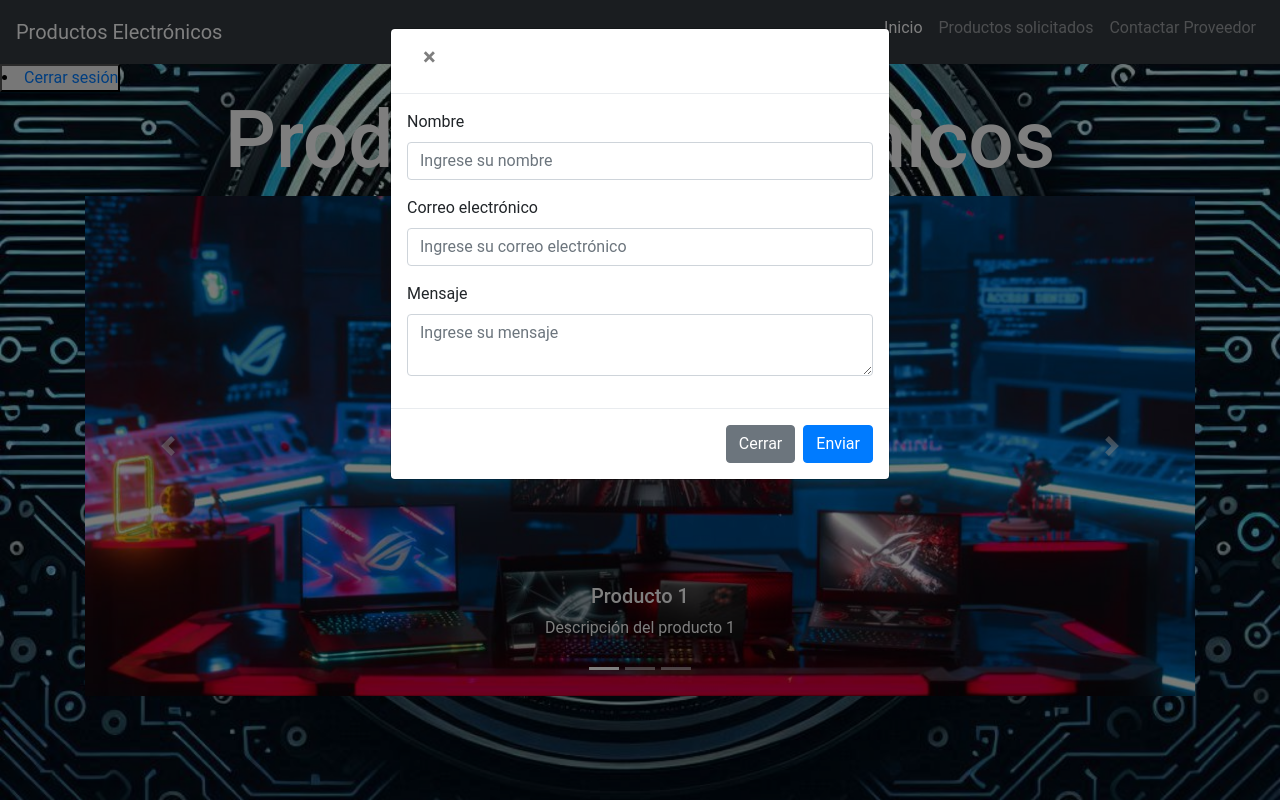
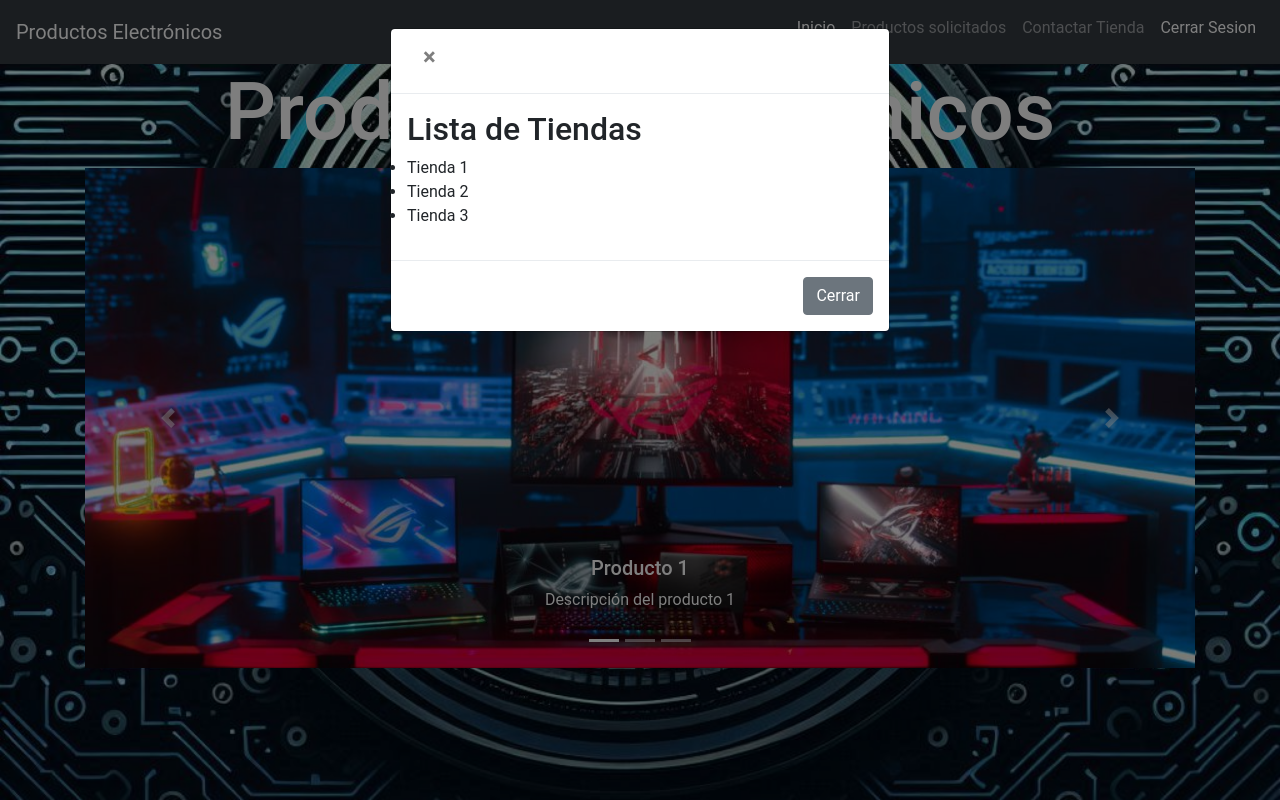
Before and after one commit to Mamorenobob/TecnoODA-2024-2875232, a PHP site: page /TecnoODA/Prueba-Proveedor1.php in a window 1280 px wide, after a click on "Contactar Tienda". Run offline with PHP 8.4, Linux system fonts and the light colour scheme; the visitor is signed in with stand-in values (Sample User, id 1); some libraries are stand-ins or nearby versions.

Commit message:
Add files via upload

```diff
--- a/View/Prueba-Proveedor1.php
+++ b/View/Prueba-Proveedor1.php
@@ -39,17 +39,19 @@
                         <a class="nav-link" href="../View/index.php">Inicio <span class="sr-only">(current)</span></a>
                     </li>
                     <li class="nav-item">
-                        <a class="nav-link" href="#">Productos solicitados</a>
+                        <a class="nav-link" id="productos-solicitados" href="#">Productos solicitados</a>
                     </li>
                     <label class="nav-item">
-                    <a class="nav-link" href="#" data-toggle="modal" data-target="#modalContacto">Contactar Proveedor</a>
+                        <a class="nav-link" href="#" id="contactar-tienda" data-toggle="modal" data-target="#modalContacto">Contactar Tienda</a>
                     </label>
+                    <li class="nav-item active">
+                        <a class="nav-link" href="../View/LoginRegister.php">Cerrar Sesion <span class="sr-only">(current)</span></a>
+                    </li>
                 </ul>
             </div>
         </nav>
     </header>
     <main>
-    <button><li><a href="../View/cerrar_sesion.php">Cerrar sesión</a></li></button>
     <div class="modal fade" id="modalContacto" tabindex="-1" role="dialog" aria-labelledby="exampleModalLabel" aria-hidden="true">
     <div class="modal-dialog" role="document">
         <div class="modal-content">
@@ -60,28 +62,18 @@
                     </button>
                 </div>
                 <div class="modal-body">
-                        <form>
-                            <div class="form-group">
-                                <label for="nombre">Nombre</label>
-                                <input type="text" class="form-control" id="nombre" placeholder="Ingrese su nombre">
-                            </div>
-                            <div class="form-group">
-                                <label for="email">Correo electrónico</label>
-                                <input type="email" class="form-control" id="email" placeholder="Ingrese su correo electrónico">
-                            </div>
-                            <div class="form-group">
-                                <label for="mensaje">Mensaje</label>
-                                <textarea class="form-control" id="mensaje" placeholder="Ingrese su mensaje"></textarea>
-                            </div>
-                        </form>
+                    <h2>Lista de Tiendas</h2>
+                    <ul id="lista-tiendas"></ul>
+                    <div id="informacion-tienda"></div>
                 </div>
                 <div class="modal-footer">
                     <button type="button" class="btn btn-secondary" data-dismiss="modal">Cerrar</button>
-                        <button type="button" class="btn btn-primary">Enviar</button>
                 </div>
             </div>
         </div>
     </div>
+</div>
+
         <div class="container">
             <div class="row">
                 <div class="col-md-12 text-center">
@@ -128,3 +120,78 @@
                             <span class="sr-only">Siguiente</span>
                         </a>
                             <span class="sr-only">Siguiente</span>
+
+                            <div id="tabla-productos" style="display: none;">
+                                <table class="table table-striped">
+                                    <thead>
+                                        <tr>
+                                            <th style="color: #FFFFFF;">Nombre</th>
+                                            <th style="color: #FFFFFF;">Cantidad</th>
+                                        </tr>
+                                    </thead>
+                                    <tbody id="tabla-body" style="color: #00698f;">
+                                    </tbody>
+                                </table>
+                            </div>
+                            <script>
+                                document.getElementById("productos-solicitados").addEventListener("click", function() {
+                                    var tabla = document.getElementById("tabla-productos");
+                                    tabla.style.display = "block";
+
+
+                                    var productos = [
+                                        { nombre: "Producto 1", cantidad: 10 },
+                                        { nombre: "Producto 2", cantidad: 20 },
+                                        { nombre: "Producto 3", cantidad: 30 }
+                                    ];
+
+                                    var tablaBody = document.getElementById("tabla-body");
+                                    tablaBody.innerHTML = "";
+
+                                    productos.forEach(function(producto) {
+                                        var row = document.createElement("tr");
+                                        var nombreCell = document.createElement("td");
+                                        var cantidadCell = document.createElement("td");
+
+
+                                        nombreCell.style.color = "#00FF00";
+                                        cantidadCell.style.color = "#00FF00";
+
+                                        nombreCell.textContent = producto.nombre;
+                                        cantidadCell.textContent = producto.cantidad;
+
+                                        row.appendChild(nombreCell);
+                                        row.appendChild(cantidadCell);
+
+                                        tablaBody.appendChild(row);
+                                    });
+                                });
+                                // Tabla de productos
+
+                                document.getElementById("contactar-tienda").addEventListener("click", function() {
+                                    var tiendas = [
+                                        { nombre: "Tienda 1", direccion: "Calle 1", telefono: "123456789", email: "tienda1@gmail.com" },
+                                        { nombre: "Tienda 2", direccion: "Calle 2", telefono: "987654321", email: "tienda2@gmail.com" },
+                                        { nombre: "Tienda 3", direccion: "Calle 3", telefono: "555555555", email: "tienda3@gmail.com" }
+                                    ];
+
+                                    var listaTiendas = document.getElementById("lista-tiendas");
+                                    listaTiendas.innerHTML = "";
+
+                                    tiendas.forEach(function(tienda) {
+                                        var item = document.createElement("li");
+                                        item.textContent = tienda.nombre;
+                                        item.addEventListener("click", function() {
+                                            var informacionTienda = document.getElementById("informacion-tienda");
+                                            informacionTienda.innerHTML = "";
+                                            informacionTienda.innerHTML = `
+                                                <h3>${tienda.nombre}</h3>
+                                                <p>Dirección: ${tienda.direccion}</p>
+                                                <p>Teléfono: ${tienda.telefono}</p>
+                                                <p>Email: ${tienda.email}</p>
+                                            `;
+                                        });
+                                        listaTiendas.appendChild(item);
+                                    });
+                                });
+                            </script>
```
Lines whose indentation alone changed are shown as unchanged.
